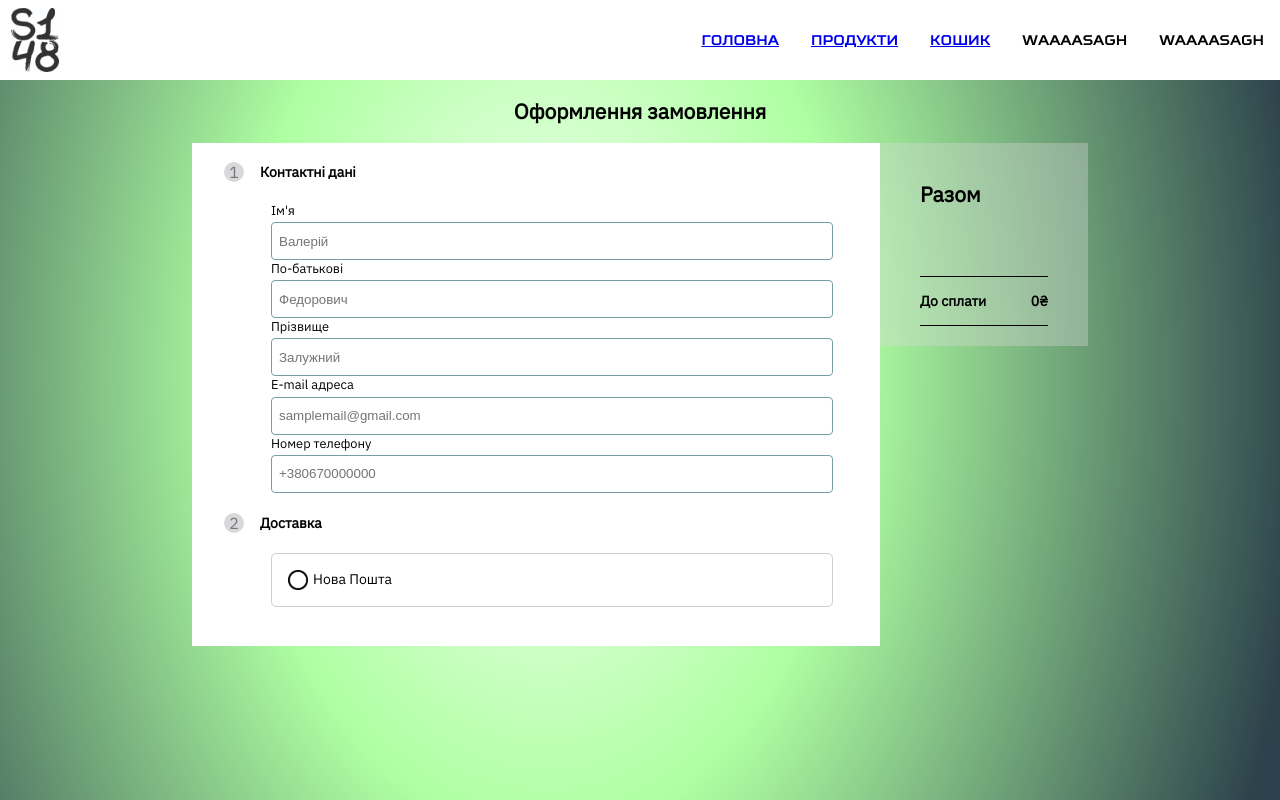
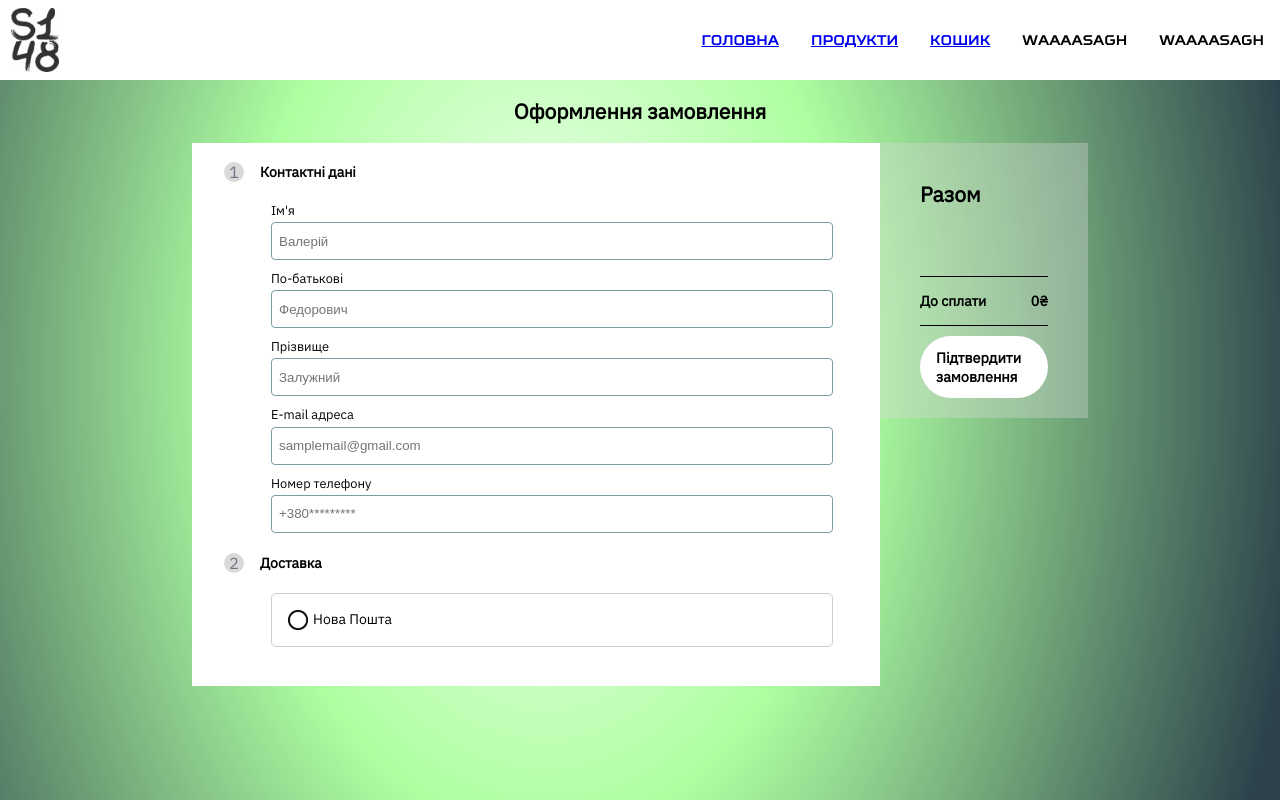
Before and after one commit to Dmytrych/S148-Official-Website, a React (Create React App) app: page /cart in a window 1280 px wide. Built offline with nearby package versions, Linux system fonts and the light colour scheme.

Commit message:
Changed product loading

```diff
--- a/src/components/RoundedButton/index.css
+++ b/src/components/RoundedButton/index.css
@@ -14,11 +14,23 @@
     color: var(--success-color);
 }
 
+.rounded-button-disabled {
+    color: var(--global-color-inactive);
+}
+
 .rounded-button-big {
     padding-left: 2rem;
     padding-right: 2rem;
     padding-top: 1rem;
     padding-bottom: 1rem;
+}
+
+.rounded-button-medium {
+    padding-left: 1rem;
+    padding-right: 1rem;
+    padding-top: 0.75rem;
+    padding-bottom: 0.75rem;
+    font-size: 0.9rem;
 }
 
 .rounded-button-small {
--- a/src/components/RoundedButton/index.jsx
+++ b/src/components/RoundedButton/index.jsx
@@ -1,24 +1,35 @@
+import { NoSsr } from '@mui/material';
 import React, { useContext, useState } from 'react';
 import { noop } from '../../utils';
 import './index.css';
 
-function RoundedButton({ text, size = 'big', type = 'normal', onClick = noop }) {
-      const sizeCss = size == 'big' ? 'rounded-button-big' : 'rounded-button-small'
-      let typeCss;
-      switch (type) {
-        case 'success':
-          typeCss = 'rounded-button-success'
-          break;
-        case 'error':
-          typeCss = 'rounded-button-error';
-          break;
-      }
+const sizeToCssMapping = {
+  big: 'rounded-button-big',
+  medium: 'rounded-button-medium',
+  small: 'rounded-button-small'
+}
 
-      return (
-        <div className={`rounded-button ${sizeCss} ${typeCss}`} onClick={onClick}>
-            {text}
-        </div>
-      );
+const typeToCssMapping = {
+  normal: '',
+  success: 'rounded-button-success',
+  error: 'rounded-button-error'
+}
+
+function RoundedButton({ text, size = 'big', type = 'normal', disabled = false, onClick = noop }) {
+  const sizeCss = sizeToCssMapping[size] ?? sizeToCssMapping['medium']
+  const typeCss = typeToCssMapping[type] ?? typeToCssMapping['normal']
+
+  const handleClick = (event) => {
+    if(!disabled){
+      onClick(event)
+    }
+  }
+
+  return (
+    <div className={`rounded-button ${sizeCss} ${typeCss} ${disabled && 'rounded-button-disabled'}`} onClick={handleClick}>
+      {text}
+    </div>
+  );
 }
 
 export default RoundedButton;
--- a/src/locale/ua.js
+++ b/src/locale/ua.js
@@ -10,7 +10,7 @@ export const locale = {
     middle_name: "По-батькові",
     middle_name_placeholder: "Федорович",
     phone_number: "Номер телефону",
-    phone_number_placeholder: "+380670000000",
+    phone_number_placeholder: "+380*********",
     universal_oil: "Універсальне мастило",
     universal_oil_detailed: "Збройове мастило для очистки й догляду",
     buy: "Купити",
@@ -30,17 +30,19 @@ export const locale = {
     city: "Місто",
     warehouse: "Номер відділення",
     nova_poshta: "Нова Пошта",
+    address: "Адреса",
 
     loading: "Завантаження...",
     no_matches_found: "Співпадінь не знайдено.",
 
-    address: "Адреса",
     field_should_not_be_empty_or_too_big: "Поле не має бути порожнім або більшим ніж за 20 символів",
     field_should_not_be_empty: "Поле не має бути порожнім",
-    field_should_contain_valid_phone_number: "Поле має містити коректний номер телефону",
+    field_should_contain_valid_phone_number: "Поле має містити номер телефону у форматі +380*********",
     field_should_contain_valid_email: "Поле має містити коректну електронну адресу",
 
     courier_delivery: "Кур'єрська доставка",
     courier_delivery_info: "Інформація про доставку",
-    courier_delivery_placeholder: "Повна адреса: вулиця, будинок, під'їзд, номер квартири"
+    courier_delivery_placeholder: "Повна адреса: вулиця, будинок, під'їзд, номер квартири",
+
+    confirm_order: "Підтвердити замовлення"
 }
--- a/src/pages/Cart/components/CartSummary/CartSummary.jsx
+++ b/src/pages/Cart/components/CartSummary/CartSummary.jsx
@@ -1,18 +1,10 @@
 import React, { useContext, useEffect, useRef, useState } from 'react'
+import RoundedButton from '../../../../components/RoundedButton';
 import CartContext from '../../../../contexts/CartContext';
 import { locale } from '../../../../locale/ua';
 import './index.css'
 
-function CartSummary() {
-    const [products, setProducts] = useState([])
-    const cartContext = useContext(CartContext)
-
-    useEffect(() => {
-        const cartEntries = Object.entries(cartContext.cart);
-        if (cartEntries && cartEntries.length > 0) {
-            setProducts(cartEntries.map(getProductValue))
-        }
-    }, [cartContext]);
+function CartSummary({ handleSubmit, disableSubmit, products }) {
 
     return (
         <div className='order-summary'>
@@ -37,15 +29,10 @@ function CartSummary() {
                     {products.reduce((acc, product) => acc + (product.unitPrice * product.quantity), 0)}₴
                 </div>
             </div>
+            <div className='order-confirm-button'>
+                <RoundedButton text={locale.confirm_order} size='medium' disabled={disableSubmit} onClick={handleSubmit} />
+            </div>
         </div>)
 }
 
-const getProductValue = (productKeyValue) => {
-    return productKeyValue[1]
-}
-
-const getProductId = (productKeyValue) => {
-    return productKeyValue[0]
-}
-
 export default CartSummary;
--- a/src/pages/Cart/components/CartSummary/index.css
+++ b/src/pages/Cart/components/CartSummary/index.css
@@ -21,3 +21,9 @@
     flex-direction: row;
     justify-content: space-between;
 }
+
+.order-confirm-button {
+    margin-top: 10px;
+    display: flex;
+    justify-content: center;
+}
--- a/src/pages/Cart/components/OrderForm/OrderFrom.jsx
+++ b/src/pages/Cart/components/OrderForm/OrderFrom.jsx
@@ -6,58 +6,12 @@ import CityAutocomplete from '../CityAutocomplete';
 import WarehouseAutocomplete from '../WarehouseAutocomplete';
 import './index.css';
 import ShowHideBox from '../../../../components/ShowHideBox';
-import { Checkbox, FormControlLabel } from '@mui/material';
+import { Checkbox, FormControlLabel, TextField } from '@mui/material';
 import { Form } from 'formik';
 
 const novaPoshtaDelivery = "novaPoshta"
 const novaPoshtaCourierDelivery = "novaPoshtaCourier"
 const unselectedDelivery = "unselected"
-
-const validateCustomerInfo = customerData => {
-    const errors = {}
-
-    if (!customerData.name || customerData.name.length > 20) {
-        errors.name = locale.field_should_not_be_empty_or_too_big;
-    }
-
-    if (!customerData.middleName || customerData.middleName.length > 20) {
-        errors.middleName = locale.field_should_not_be_empty_or_too_big;
-    }
-
-    if (!customerData.surname || customerData.surname.length > 20) {
-        errors.surname = locale.field_should_not_be_empty_or_too_big;
-    }
-
-    const emailRegexp = new RegExp("^[\\w-\\.]+@([\\w-]+\\.)+[\\w-]{2,4}$")
-    if (!customerData.email || !emailRegexp.test(customerData.email)) {
-        errors.email = locale.field_should_contain_valid_email;
-    }
-
-    const phoneRegexp = new RegExp("(\\+380)(\\d{9})$");
-    if (!customerData.phoneNumber || !phoneRegexp.test(customerData.phoneNumber)) {
-        errors.phoneNumber = locale.field_should_contain_valid_phone_number;
-    }
-
-    return errors
-}
-
-const validateDeliveryInfo = deliveryInfo => {
-    const errors = {}
-
-    if (!deliveryInfo.cityGuidRef) {
-        errors.cityGuidRef = locale.field_should_not_be_empty_or_too_big;
-    }
-
-    if (!deliveryInfo.courierDelivery && (!deliveryInfo.warehouseNumber || deliveryInfo.warehouseNumber.length > 20)) {
-        errors.warehouseNumber = locale.field_should_not_be_empty_or_too_big;
-    }
-
-    if (deliveryInfo.courierDelivery && (!deliveryInfo.address || deliveryInfo.address.length > 100)) {
-        errors.address = locale.field_should_not_be_empty;
-    }
-
-    return errors
-}
 
 const getDefaultCitySelection = () => {
     return {
@@ -118,7 +72,6 @@ function OrderForm({ errors, touched, handleChange, setFieldValue, values, handl
             <div className='order-page-content-info-block'>
                 <div className='flex-column'>
                     <div className='credentials-block'>
-                        <Form>
                             <FormField onChange={handleChange} name="name"
                                 label={locale.name} placeholder={locale.name_placeholder} value={values.name}
                                 errorText={errors.name} error={touched.name && errors.name} />
@@ -134,7 +87,6 @@ function OrderForm({ errors, touched, handleChange, setFieldValue, values, handl
                             <FormField onChange={handleChange} name="phoneNumber"
                                 label={locale.phone_number} placeholder={locale.phone_number_placeholder} value={values.phoneNumber}
                                 errorText={errors.phoneNumber} error={touched.phoneNumber && errors.phoneNumber} />
-                        </Form>
                     </div>
                 </div>
             </div>
@@ -144,17 +96,17 @@ function OrderForm({ errors, touched, handleChange, setFieldValue, values, handl
                     <div className='credentials-block'>
                         <ShowHideBox title={locale.nova_poshta} showContent={deliveryMethodsSelection[novaPoshtaDelivery]} onClick={() => handleDeliverySelection(novaPoshtaDelivery)}>
                             <div className='delivery-info-box'>
-                                <CityAutocomplete setCitySelection={handleCitySelection} error={Boolean(touched.deliveryInfo?.data.cityGuidRef && errors.deliveryInfo?.data.cityGuidRef)} />
+                                <CityAutocomplete setCitySelection={handleCitySelection} error={Boolean(touched.deliveryInfo?.data.cityGuidRef && errors.cityGuidRef)} />
                                 <FormControlLabel control={<Checkbox onChange={handleCourierSelectionChange} name="deliveryInfo.data.courierDelivery" />} label={locale.courier_delivery} />
                                 {!courierDeliverySelection
                                     ? <WarehouseAutocomplete
                                         cityName={citySelection.name}
                                         cityGuidRef={citySelection.cityGuidRef}
                                         setWarehouseSelection={handleWarehouseSelection}
-                                        error={Boolean(touched.deliveryInfo?.data.warehouseNumber && errors.deliveryInfo?.data.warehouseNumber)}/>
+                                        error={Boolean(touched.deliveryInfo?.data.warehouseNumber && errors.warehouseNumber)}/>
                                     : <FormField onChange={handleChange} name="deliveryInfo.data.address"
                                         label={locale.courier_delivery_info} placeholder={locale.courier_delivery_placeholder} value={values.deliveryInfo?.data.address}
-                                        errorText={errors.deliveryInfo?.data.address} error={touched.deliveryInfo?.data.address && errors.deliveryInfo?.data.address} />}
+                                        errorText={errors.address} error={touched.deliveryInfo?.data.address && errors.deliveryInfo?.data.address} />}
                             </div>
                         </ShowHideBox>
                     </div>
--- a/src/pages/Cart/components/WarehouseAutocomplete/WarehouseAutocomplete.jsx
+++ b/src/pages/Cart/components/WarehouseAutocomplete/WarehouseAutocomplete.jsx
@@ -14,7 +14,6 @@ function WarehouseAutocomplete({cityName, cityGuidRef, setWarehouseSelection, va
             minStringLength={minStringLength}
             loadingText={loadingText}
             getOptions={async (warehouseNumber) => {
-                console.log(warehouseNumber)
                 if(isNaN(warehouseNumber)){
                     return Promise.resolve([])
                 }
--- a/src/pages/Cart/index.jsx
+++ b/src/pages/Cart/index.jsx
@@ -1,9 +1,64 @@
 import { Formik, useFormik } from 'formik';
-import React, { useState } from 'react'
+import React, { useContext, useState } from 'react'
+import { useEffect } from 'react';
+import CartContext from '../../contexts/CartContext';
 import { locale } from '../../locale/ua';
+import { getAllProductsFiltered } from '../../repositories/api';
 import CartSummary from './components/CartSummary';
 import OrderForm from './components/OrderForm/OrderFrom';
 import './index.css'
+
+
+const validateForm = values => {
+    const errors = {}
+    if (!values.name || values.name.length > 20) {
+        errors.name = locale.field_should_not_be_empty_or_too_big;
+    }
+    if (!values.middleName || values.middleName.length > 20) {
+        errors.middleName = locale.field_should_not_be_empty_or_too_big;
+    }
+    if (!values.surname || values.surname.length > 20) {
+        errors.surname = locale.field_should_not_be_empty_or_too_big;
+    }
+    const emailRegexp = new RegExp("^[\\w-\\.]+@([\\w-]+\\.)+[\\w-]{2,4}$")
+    if (!values.email || !emailRegexp.test(values.email)) {
+        errors.email = locale.field_should_contain_valid_email;
+    }
+    const phoneRegexp = new RegExp("(\\+380)(\\d{9})$");
+    if (!values.phoneNumber || !phoneRegexp.test(values.phoneNumber)) {
+        errors.phoneNumber = locale.field_should_contain_valid_phone_number;
+    }
+    if (!values.deliveryInfo.data.cityGuidRef) {
+        errors.cityGuidRef = locale.field_should_not_be_empty_or_too_big;
+    }
+    if (!values.deliveryInfo.data.courierDelivery && (!values.deliveryInfo.data.warehouseNumber || isNaN(values.deliveryInfo.data.warehouseNumber))) {
+        errors.warehouseNumber = locale.field_should_not_be_empty_or_too_big;
+    }
+    if (values.deliveryInfo.data.courierDelivery && (!values.deliveryInfo.data.address || values.deliveryInfo.data.address.length > 100)) {
+        errors.address = locale.field_should_not_be_empty;
+    }
+    return errors
+}
+
+const handleSubmit = (values) => {
+    const dataModel = {
+        warehouseNumber: 0,
+        cityGuidRef: "",
+        customerModel: {
+            name: "",
+            surname: "",
+            middleName: "",
+            phoneNumber: "",
+            email: ""
+        },
+        products: [
+            {
+                ProductId: 0,
+                quantity: 0
+            }
+        ]
+    }
+}
 
 const initialValues = {
     name: '',
@@ -22,24 +77,53 @@ const initialValues = {
     }
 }
 
-function Cart(){
+const getProductValue = (productKeyValue) => {
+    return productKeyValue[1]
+}
+
+const getProductId = (productKeyValue) => {
+    return productKeyValue[0]
+}
+
+const retrieveProductData = async (productToQuantityMapping) => {
+    var productIds = productToQuantityMapping.reduce((accumulator, pair) => [...accumulator, getProductId(pair)], [])
+    return await getAllProductsFiltered(productIds)
+}
+
+function Cart() {
+    const [products, setProducts] = useState([])
+    const cartContext = useContext(CartContext)
+
+    useEffect(() => {
+        async function fetchData(cartEntries) {
+            console.log(cartEntries)
+            const fetchedProducts = await retrieveProductData(cartEntries)
+            console.log(fetchedProducts)
+            setProducts(fetchedProducts)
+        }
+        const cartEntries = Object.entries(cartContext.cart);
+        if (cartEntries && cartEntries.length > 0) {
+            fetchData(cartEntries);
+        }
+    }, [cartContext]);
+
     return (<div className='order-page'>
         <div className='order-page-caption page-content-wrapper'>
             <div><h2>{locale.order_placement}</h2></div>
             <Formik
                 initialValues={initialValues}
-                    validate={() => {}}
-                    onSubmit={(values) => {alert(JSON.stringify(values))}}
+                validate={validateForm}
+                onSubmit={(values) => alert(JSON.stringify(values))}
                 children={props => (
                     <div className='page-content-block order-page-content'>
                         <div className='order-page-content-block'>
                             <OrderForm {...props} />
                         </div>
                         <div className='order-summary-block'>
-                                <CartSummary/>
+                            <CartSummary handleSubmit={props.handleSubmit} disableSubmit={!props.touched || !props.isValid} products={products} />
                         </div>
                     </div>
-                    )}/>
+                )} />
         </div>
     </div>)
 }
--- a/src/repositories/api/fake/products.js
+++ b/src/repositories/api/fake/products.js
@@ -20,3 +20,25 @@ export function getAllProducts(){
         }
     ])
 }
+
+export async function getAllProductsFiltered(productIds){
+    return await Promise.resolve(products.filter(product => productIds.map(productId => parseInt(productId)).includes(product.id)))
+}
+
+const products = [
+    {
+        id: 1,
+        name: 'Збройне мастило 200мл',
+        unitPrice: 200
+    },
+    {
+        id: 2,
+        name: 'Збройне мастило 50мл',
+        unitPrice: 100
+    },
+    {
+        id: 3,
+        name: 'Розміднювач 200мл',
+        unitPrice: 500
+    }
+]
```
Also changed, not shown: src/components/TallProductCard/index.jsx (+2 -9 lines), src/repositories/api/real/products.js (+8 -1 lines). Lines whose indentation alone changed are shown as unchanged.
